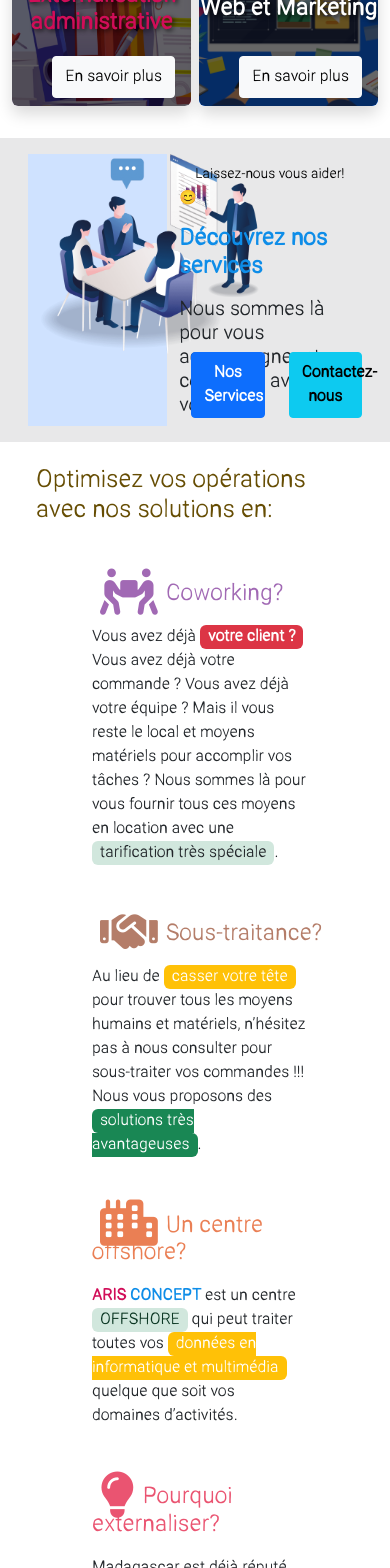
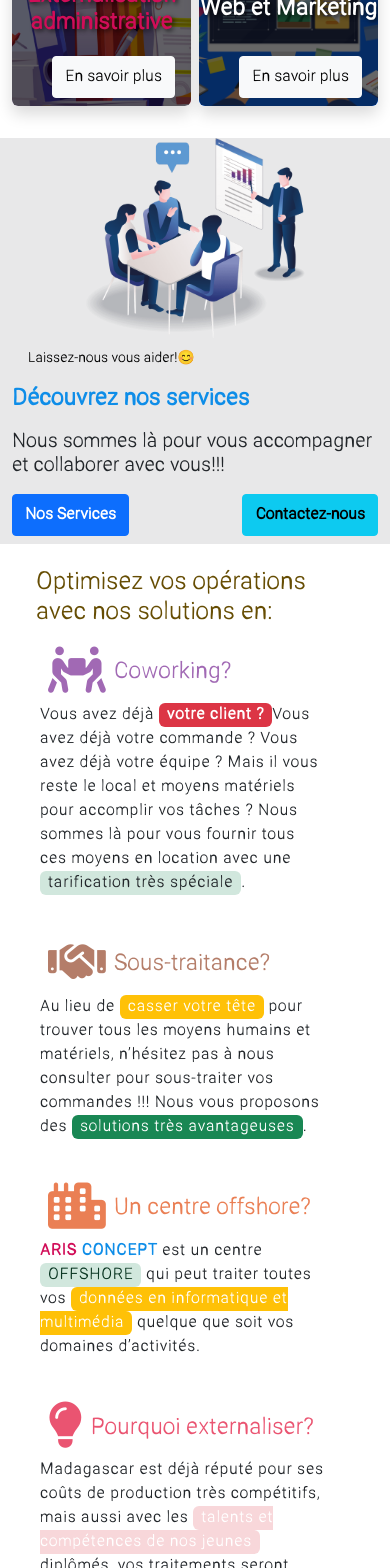
Before and after one commit to razanadahy/sitearis, a React (Create React App) app: page /fr/ in a window 390 px wide. Shown: the part 2880-4448 px from the top of the page. Built offline with nearby package versions, Linux system fonts and the light colour scheme.

Commit message:
modif appelAction

```diff
--- a/src/Component/Content/AppelAction.js
+++ b/src/Component/Content/AppelAction.js
@@ -8,26 +8,26 @@ const AppelAction = () => {
     const { t, i18n } = useTranslation();
     const { lang } = useParams()
     const wMaxText = useMediaQuery({ query: "(max-width: 994px) and (min-width: 768px)" });
+    const minWidth = useMediaQuery({query: "(max-width: 767px)"})
 
     return (
         <>
-            <div className="container bg-dark bg-opacity-10">
-                <div className="row mx-0 mt-4 p-3">
-                    {/*<div className="col-3 offset-2 bg-primary-subtle">*/}
-                    <div className="col-5 bg-primary-subtle">
+            <div className={`${minWidth ? '' : 'container'} bg-dark bg-opacity-10`}>
+                <div className={`row ${minWidth ? 'p-0' : 'p-3'} w-100 mx-0 mt-4`}>
+                    <div className={`${minWidth ? 'col-12 d-flex justify-content-center': wMaxText ? 'col-5 bg-primary-subtle' : 'col-3 offset-2 bg-primary-subtle'}`}>
                         <img src={statistique} alt="..." height={200}/>
                     </div>
-                    <div className="col-7 position-relative">
+                    <div className={`${minWidth ? 'col-12' : 'col-7 position-relative'}`}>
                         <div className="mt-2">
                             <span className="small text-body-emphasis p-3 mb-3">{t('aide')}</span>
                             <h3 className="my-3 text-concept fw-bolder">{t('decService')}</h3>
                             <h5>{t('devService')}</h5>
                         </div>
-                        <div className="w-100 position-absolute bottom-0 row m-0 px-0 pt-0 pb-2">
-                            <div className="col-6">
+                        <div className={`${minWidth ? 'w-100 py-2 px-0 d-flex justify-content-between' : ' w-100 position-absolute bottom-0 row m-0 px-0 pt-0 pb-2'}`}>
+                            <div className={`${minWidth ? '' : 'col-6'}`}>
                                 <a href={`/${lang}/service`} className="btn btn-content btn-primary w-100 py-2 fw-bolder rounded-1">{t('serUs')}</a>
                             </div>
-                            <div className="col-6">
+                            <div className={`${minWidth ? '' : 'col-6'}`}>
                                 <a href={`/${lang}/contact`} className="btn btn-content btn-info py-2 fw-bolder w-100 rounded-1">{t('contactez')}</a>
                             </div>
                         </div>
--- a/src/Component/Footer/AccueilFooter.js
+++ b/src/Component/Footer/AccueilFooter.js
@@ -3,6 +3,7 @@ import IconFooter from "./IconFooter";
 import logo from "../../Asset/icon.png";
 import {useTranslation} from "react-i18next";
 import {useNavigate, useParams} from "react-router-dom";
+import {useMediaQuery} from "react-responsive";
 
 const AccueilFooter = () => {
     const handleClick = useCallback((e) => {
@@ -42,6 +43,7 @@ const AccueilFooter = () => {
 
     const { t, i18n } = useTranslation();
     const {lang}=useParams()
+    const minW=useMediaQuery({query: "(max-width: 517px)"})
     return (
         <>
              <IconFooter isVisible={!isIconVisible}/>
--- a/src/Component/SolutionComponent.js
+++ b/src/Component/SolutionComponent.js
@@ -12,7 +12,7 @@ const SolutionComponent = ({color,icon,title,children, emplacement}) => {
                 if (top < windowHeight) {
                     setTimeout(() => {
                         setIsVisible(true);
-                    }, emplacement * 350);
+                    },  350);
                 }else{
                     setIsVisible(false)
                 }
@@ -25,10 +25,10 @@ const SolutionComponent = ({color,icon,title,children, emplacement}) => {
         return () => {
             window.removeEventListener('scroll', handleScroll);
         };
-    }, [emplacement]);
+    }, []);
     return(
         <div ref={elementRef} className={`card h-100 border-0 mx-auto w-100 ${isVisible ? (emplacement+1)%2!==0 ? 'arrow-div' : 'arrow-div-left' : 'opacity-0'}`}>
-            <div className="card-body">
+            <div className="card-body m-0">
                 <h3 className={`text-start mb-3 ${color}`}><i className={`fas fa-2xl p-2 ${icon}`}/>{title}</h3>
                 <div className="row w-100">
                     {children}
--- a/src/Component/SolutionServicePage.js
+++ b/src/Component/SolutionServicePage.js
@@ -1,5 +1,6 @@
 import React, {useEffect, useRef, useState} from "react";
 import SolutionComponent from "./SolutionComponent";
+import {useMediaQuery} from "react-responsive";
 
 const SolutionServicePage = () => {
 
@@ -23,48 +24,48 @@ const SolutionServicePage = () => {
         };
     }, []);
 
-
+    const minW=useMediaQuery({query: "(max-width: 517px)"})
     return(
         <>
             <div className="row w-100 m-0 p-4 pb-0">
                 <h2 ref={elementRef} className={`text-warning-emphasis ${isVisible ? 'showTop' : 'opacity-0'}`}>
                     Optimisez vos opérations avec nos solutions en:
                 </h2>
-                <div className="row mt-2 mx-3 mb-0 p-4">
-                    <div id={"coworking"} className="col-lg-6 offset-lg-0 col-md-10 offset-md-1 col-sm-12 d-flex align-items-stretch mb-2">
+                <div className={`row mt-2 mb-0 ${minW ? 'p-0 mx-0' : ' mx-3 p-3'}`}>
+                    <div id={"coworking"} className="col-lg-6 p-0 offset-lg-0 col-md-10 offset-md-1 col-sm-12 d-flex align-items-stretch mb-2">
 
                         <SolutionComponent emplacement={0} title={"Coworking?"} color={'color-semi-purpule'} icon={'fa-people-carry'} >
-                            <p className="fs-6">
+                            <p style={{letterSpacing: '0.045rem'}}>
                                 Vous avez déjà <span className="text-white bg-danger px-2 py-1 rounded-2 fw-semibold">votre client ?</span>Vous avez déjà votre commande ? Vous avez déjà votre équipe ? Mais il vous reste le local et moyens matériels pour accomplir vos tâches ? Nous sommes là pour vous fournir tous ces moyens en location avec une <span className="bg-success-subtle px-2 py-1 rounded-2">tarification très spéciale</span>.
                             </p>
                         </SolutionComponent>
                     </div>
 
-                    <div id={"sous-traitance"} className="col-lg-6 offset-lg-0 col-md-10 offset-md-1 col-sm-12 d-flex align-items-stretch mb-2">
+                    <div id={"sous-traitance"} className="col-lg-6 p-0 offset-lg-0 col-md-10 offset-md-1 col-sm-12 d-flex align-items-stretch mb-2">
                         <SolutionComponent emplacement={1} title={'Sous-traitance?'} color={'color-semi-orange'} icon={'fa-handshake'} >
-                            <p className="fs-6">
+                            <p style={{letterSpacing: '0.045rem'}}>
                                 Au lieu de <span className="bg-warning px-2 py-1 rounded-2 text-white">casser votre tête</span> pour trouver tous les moyens humains et matériels, n’hésitez pas à nous consulter pour sous-traiter vos commandes !!! Nous vous proposons des <span className="text-white px-2 py-1 bg-success rounded-2">solutions très avantageuses</span>.
                             </p>
                         </SolutionComponent>
                     </div>
-                    <div id="centre-offshore" className="col-lg-6 offset-lg-0 col-md-10 offset-md-1 col-sm-12 d-flex align-items-stretch mb-2">
+                    <div id="centre-offshore" className="col-lg-6 p-0 offset-lg-0 col-md-10 offset-md-1 col-sm-12 d-flex align-items-stretch mb-2">
                         <SolutionComponent emplacement={2} title={'Un centre offshore?'} color={'color-orange'} icon={'fa-city'}>
-                            <p className="fs-6">
+                            <p style={{letterSpacing: '0.045rem'}}>
                                 <span className="fw-semibold color-aris">ARIS </span> <span className="fw-semibold color-concept">CONCEPT</span> est un centre <span className="text-success-emphasis px-2 py-1 bg-success-subtle rounded-2">OFFSHORE</span> qui peut traiter toutes vos <span className="text-white bg-warning px-2 py-1 rounded-2">données en informatique et multimédia</span> quelque que soit vos domaines d’activités.
                             </p>
                         </SolutionComponent>
                     </div>
-                    <div id="pourquoi-externaliser" className="col-lg-6 offset-lg-0 col-md-10 offset-md-1 col-sm-12 d-flex align-items-stretch mb-2">
+                    <div id="pourquoi-externaliser" className="col-lg-6 p-0 offset-lg-0 col-md-10 offset-md-1 col-sm-12 d-flex align-items-stretch mb-2">
                         <SolutionComponent emplacement={3} title={'Pourquoi externaliser?'} color={'color-red'} icon={'fa-lightbulb'} >
-                            <p className="fs-6">
+                            <p style={{letterSpacing: '0.045rem'}}>
                                 Madagascar est déjà réputé pour ses coûts de production très compétitifs, mais aussi avec les <span className="text-white px-2 py-1 rounded-2 bg-danger-subtle">talents et compétences de nos jeunes</span> diplômés, vos traitements seront assurés par une équipe motivée à <span className="text-white bg-success px-2 py-1 rounded-2">moindre coût</span> !
                             </p>
                         </SolutionComponent>
                     </div>
-                    <div id="une-equipe-selon-vos-besoins" className="col-lg-6 offset-lg-0 col-md-10 offset-md-1 col-sm-12 d-flex align-items-stretch mb-1">
+                    <div id="une-equipe-selon-vos-besoins" className="col-lg-6 p-0 offset-lg-0 col-md-10 offset-md-1 col-sm-12 d-flex align-items-stretch mb-1">
                         <SolutionComponent emplacement={4} title={'Créer une équipe selon vos besoins?'} color={'color-cyan'} icon={'fa-user-friends'} >
-                            <p className="fs-6">
-                                <span className="fw-bolder text-uppercase">Du jamais vu à Madagascar</span> !!! Un <span className="px-2 py-1 rounded-2 bg-success-subtle text-wrap">centre offshore</span> qui travaille avec une équipe d’<span className="px-2 py-1 rounded-2 bg-success text-white">Ingénieurs en BTP</span> pour des traitements de données dans ce domaine. Les Ingénieurs Malagasy peuvent désormais prouver leurs compétences sans aller sur-terrain grâce à une entreprise européenne qui a osé faire ce pas avec <span className="fw-semibold color-aris">ARIS</span> <span className="fw-semibold color-concept">CONCEPT</span>.
+                            <p style={{letterSpacing: '0.045rem'}}>
+                                <span className="fw-bolder text-uppercase">Du jamais vu à Madagascar</span>!!! Un <span className="px-2 py-1 rounded-2 bg-success-subtle text-wrap">centre offshore</span> qui travaille avec une équipe d’<span className="px-2 py-1 rounded-2 bg-success text-white">Ingénieurs en BTP</span> pour des traitements de données dans ce domaine. Les Ingénieurs Malagasy peuvent désormais prouver leurs compétences sans aller sur-terrain grâce à une entreprise européenne qui a osé faire ce pas avec <span className="fw-semibold color-aris">ARIS</span> <span className="fw-semibold color-concept">CONCEPT</span>.
                             </p>
                         </SolutionComponent>
                     </div>
```
